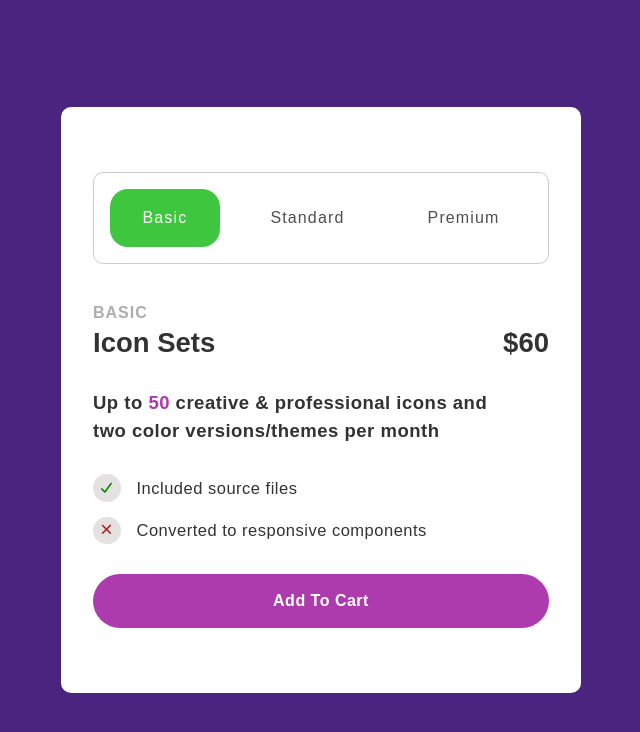
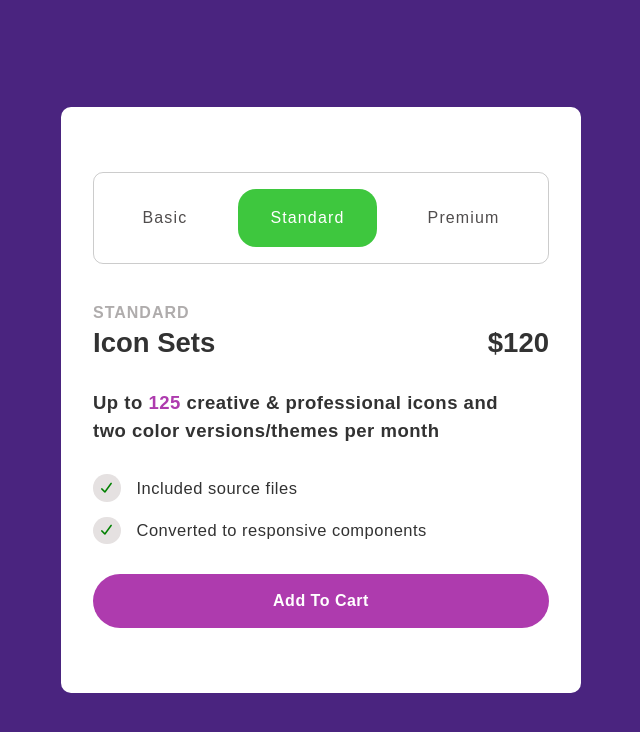
Before and after one commit to olopcodes/icon-set-price-card, a plain HTML site: page index.html in a window 1280 px wide. Both pictures are taken after a click on the button "Standard". Shown: the whole page, without its empty margins (319-959 px from the left). Drawn offline with Linux system fonts and the light colour scheme.

Commit message:
added the js

```diff
--- a/app.js
+++ b/app.js
@@ -0,0 +1,68 @@
+const planButtons = document.querySelectorAll(".btn-plan");
+const planTitle = document.querySelector(".icon-set-plan-title");
+const planPrice = document.querySelector(".icon-set-price");
+const planIcons = document.querySelector(".icon-set-icons-num");
+const iconSetListItemsIcons = document.querySelectorAll(".icon-set-list li i");
+const btnCart = document.querySelector(".btn-cart");
+
+const planDetails = [
+  {
+    name: "basic",
+    price: 60,
+    icons: 50,
+  },
+  {
+    name: "standard",
+    price: 120,
+    icons: 125,
+  },
+  {
+    name: "premium",
+    price: 185,
+    icons: 200,
+  },
+];
+
+planButtons.forEach((button) => {
+  button.addEventListener("click", (e) => {
+    for (plan of planDetails) {
+      if (plan.name === e.target.id) {
+        updatePlanDetails(plan);
+        updateActivePlan(e.target);
+        updateIcons(e.target.id);
+      }
+    }
+  });
+});
+
+btnCart.addEventListener("click", (e) => {
+  let str = `
+        Added to cart:
+        Plan: ${planTitle.textContent}
+        Plan Price: $${planPrice.textContent}
+        Icon Set: ${planIcons.textContent}
+    `;
+
+  alert(str);
+});
+
+function updatePlanDetails(obj) {
+  planTitle.textContent = obj.name;
+  planPrice.textContent = "$" + obj.price;
+  planIcons.textContent = obj.icons;
+}
+
+function updateActivePlan(el) {
+  planButtons.forEach((pb) => pb.classList.remove("btn-active"));
+  el.classList.add("btn-active");
+}
+
+function updateIcons(id) {
+  if (id !== "basic") {
+    iconSetListItemsIcons[1].classList.remove("fa-xmark");
+    iconSetListItemsIcons[1].classList.add("fa-check");
+  } else if (id === "basic") {
+    iconSetListItemsIcons[1].classList.remove("fa-check");
+    iconSetListItemsIcons[1].classList.add("fa-xmark");
+  }
+}
--- a/index.html
+++ b/index.html
@@ -16,9 +16,9 @@
   <body>
     <div class="icon-set-card">
       <div class="icon-set-plans">
-        <button class="btn-active btn-plan">basic</button>
-        <button class="btn-plan">standard</button>
-        <button class="btn-plan">premium</button>
+        <button id="basic" class="btn-active btn-plan">basic</button>
+        <button id="standard" class="btn-plan">standard</button>
+        <button id="premium" class="btn-plan">premium</button>
       </div>
 
       <div class="icon-set-content">
```
